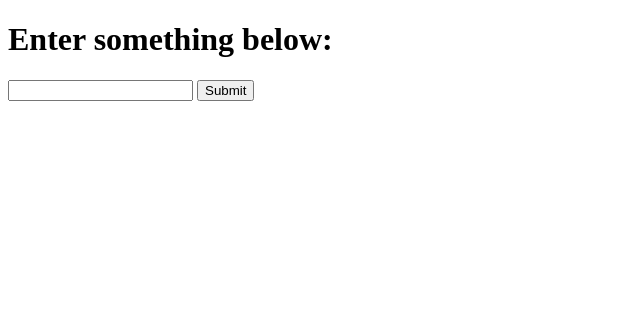
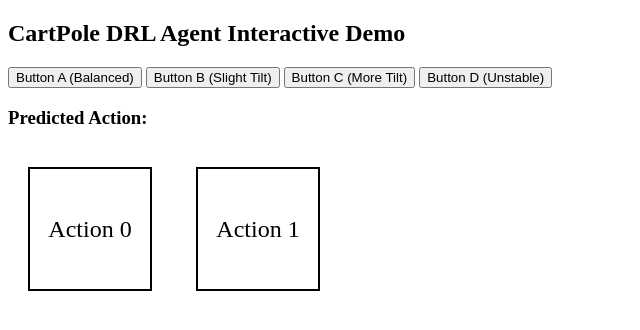
Before and after one commit to songlinxu/SampleApp, a Flask app: page / in a window 1280 px wide. Shown: the top 330 px of the page, without its empty margins (0-640 px from the left). Run offline with Flask 3, Linux system fonts and the light colour scheme.

Commit message:
Add files via upload

```diff
--- a/webapp/app.py
+++ b/webapp/app.py
@@ -1,13 +1,31 @@
-from flask import Flask, render_template, request
+from flask import Flask, request, jsonify, render_template
+from rl_agent import TrainedRL
 
 app = Flask(__name__)
+agent = TrainedRL()
 
-@app.route("/", methods=["GET", "POST"])
-def index():
-    user_input = None
-    if request.method == "POST":
-        user_input = request.form.get("user_input")
-    return render_template("index.html", user_input=user_input)
+# Map buttons A-D to 4D CartPole state vectors
+state_map = {
+    "A": [0.0, 0.0, 0.0, 0.0],       # balanced state
+    "B": [0.05, 0.1, 0.02, -0.01],  # slight tilt
+    "C": [-0.1, -0.2, 0.15, 0.1],   # more tilt
+    "D": [0.2, 0.3, -0.2, -0.3]     # unstable
+}
+
+@app.route("/")
+def home():
+    return render_template("index.html")
+
+@app.route("/interact", methods=["POST"])
+def interact():
+    try:
+        button = request.json.get("button")
+        state = state_map.get(button, [0.0, 0.0, 0.0, 0.0])
+        agent.update_state(state)
+        action = agent.update_action()
+        return jsonify({"action": action})
+    except Exception as e:
+        return jsonify({"error": str(e)}), 500
 
 if __name__ == "__main__":
     app.run(debug=True)
--- a/webapp/requirements.txt
+++ b/webapp/requirements.txt
@@ -1,3 +1,5 @@
 flask
 numpy
 scipy
+stable-baselines3==2.4.1
+gymnasium==1.0.0
--- a/webapp/templates/index.html
+++ b/webapp/templates/index.html
@@ -1,22 +1,65 @@
 <!DOCTYPE html>
 <html lang="en">
 <head>
-    <meta charset="UTF-8" />
-    <title>Interactive Input</title>
-    <script>
-        function showAlert() {
-            const input = "{{ user_input | safe }}";
-            if (input) {
-                alert("You entered: " + input);
-            }
+  <meta charset="UTF-8" />
+  <title>CartPole DRL Agent UI</title>
+  <style>
+    .box {
+      width: 120px;
+      height: 120px;
+      display: inline-block;
+      margin: 20px;
+      border: 2px solid black;
+      font-size: 24px;
+      line-height: 120px;
+      text-align: center;
+      user-select: none;
+    }
+    .highlight-0 {
+      background-color: red;
+      color: white;
+    }
+    .highlight-1 {
+      background-color: blue;
+      color: white;
+    }
+  </style>
+</head>
+<body>
+  <h2>CartPole DRL Agent Interactive Demo</h2>
+
+  <div>
+    <button onclick="sendInput('A')">Button A (Balanced)</button>
+    <button onclick="sendInput('B')">Button B (Slight Tilt)</button>
+    <button onclick="sendInput('C')">Button C (More Tilt)</button>
+    <button onclick="sendInput('D')">Button D (Unstable)</button>
+  </div>
+
+  <h3>Predicted Action:</h3>
+  <div id="box0" class="box">Action 0</div>
+  <div id="box1" class="box">Action 1</div>
+
+  <script>
+    function sendInput(buttonId) {
+      fetch("/interact", {
+        method: "POST",
+        headers: {"Content-Type": "application/json"},
+        body: JSON.stringify({ button: buttonId })
+      })
+      .then(response => response.json())
+      .then(data => {
+        // Reset boxes
+        document.getElementById("box0").className = "box";
+        document.getElementById("box1").className = "box";
+
+        if (data.action !== undefined) {
+          document.getElementById("box" + data.action).classList.add("highlight-" + data.action);
+        } else if (data.error) {
+          alert("Error: " + data.error);
         }
-    </script>
-</head>
-<body onload="showAlert()">
-    <h1>Enter something below:</h1>
-    <form method="post">
-        <input type="text" name="user_input" required />
-        <button type="submit">Submit</button>
-    </form>
+      })
+      .catch(err => alert("Request failed: " + err));
+    }
+  </script>
 </body>
 </html>
```
Also changed, not shown: webapp/rl_agent.py (added, +14 -0 lines), webapp/rl_train_dummy.py (added, +17 -0 lines), 1 other file.
